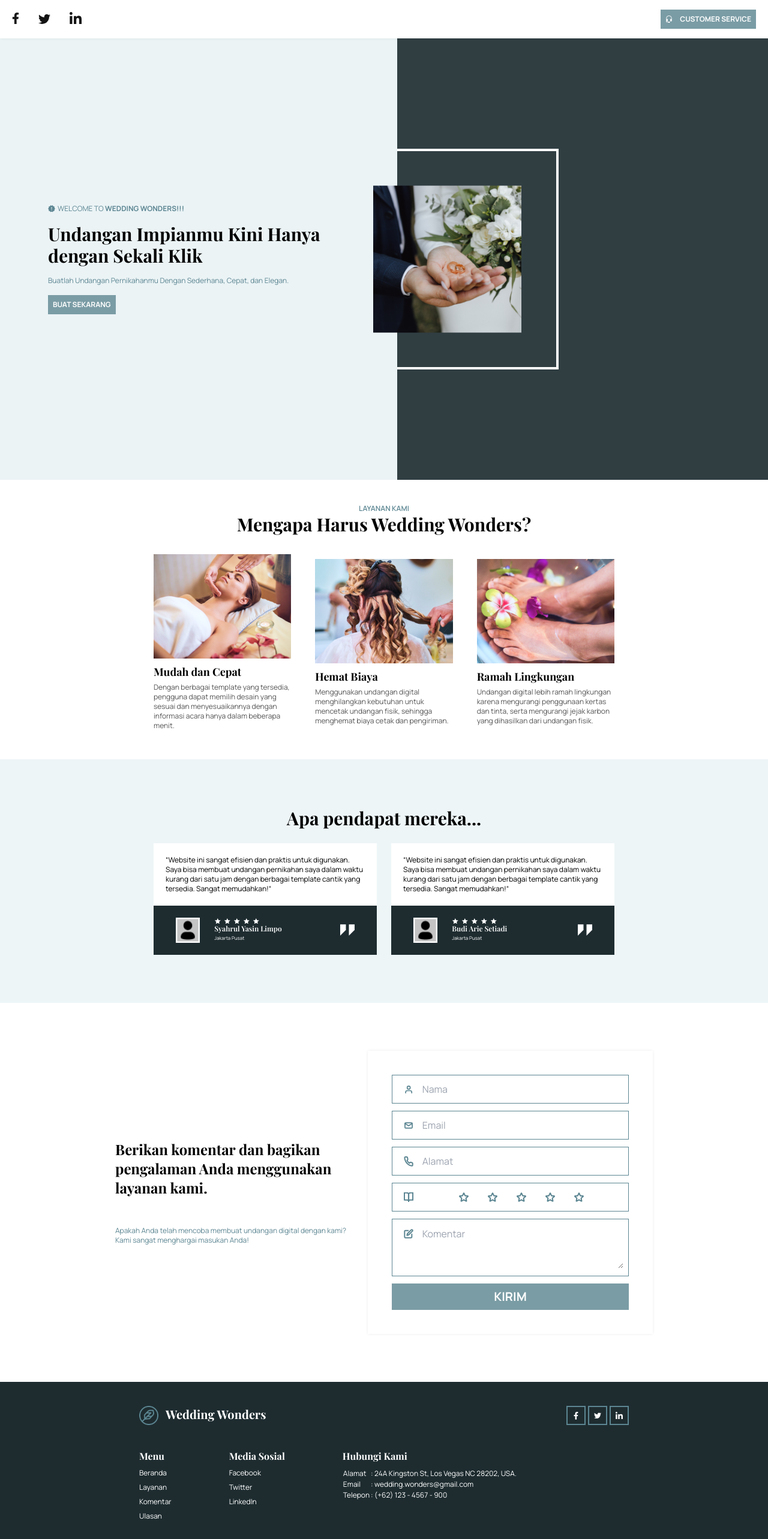
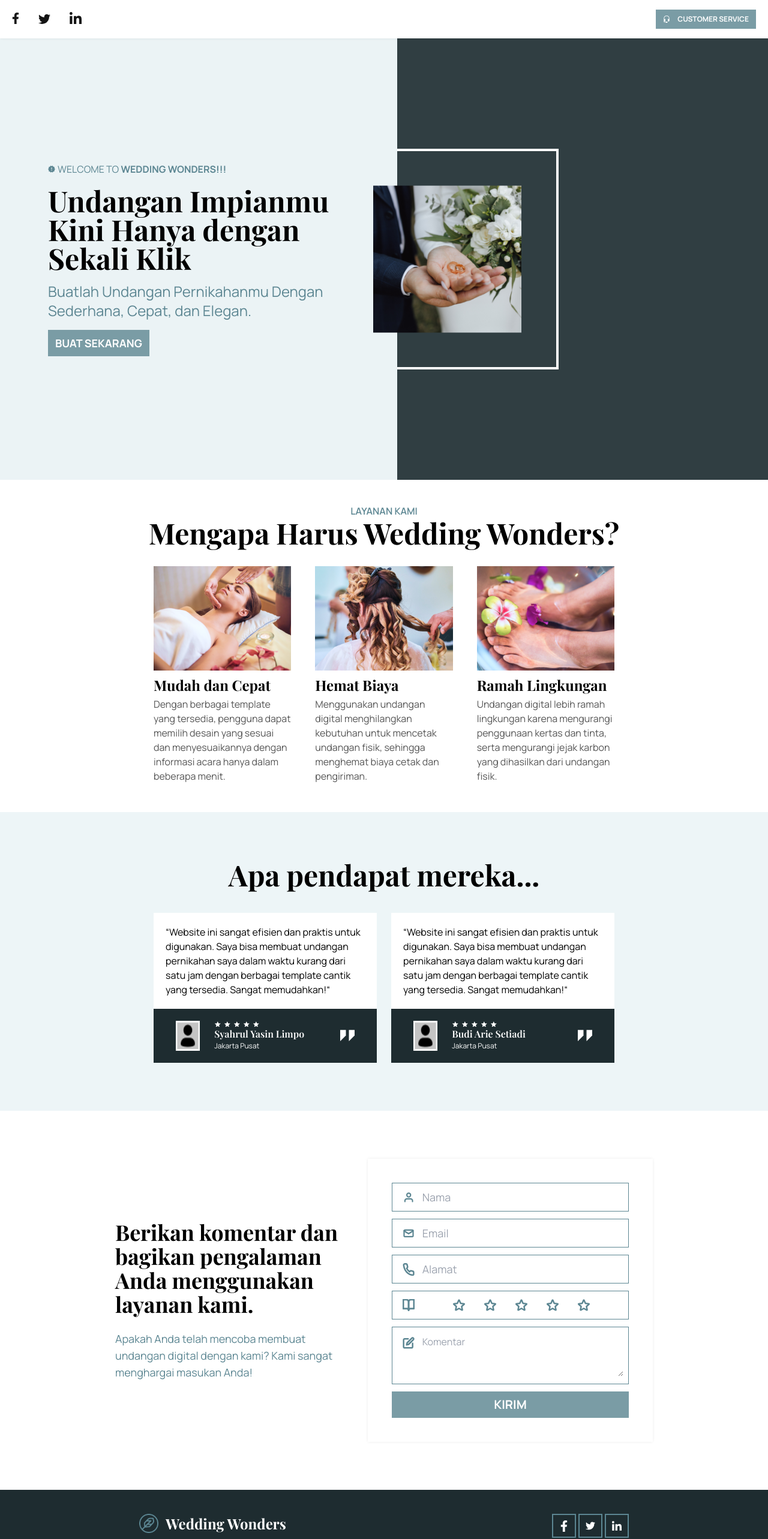
Before and after one commit to rakafebriansy/wedding-wonders-web, a Vue app: page / in a window 1280 px wide. Shown: the top 2566 px of the page at 60% size. Built offline with nearby package versions, Linux system fonts and the light colour scheme.

Commit message:
fix: desktop display's text size is too small

```diff
--- a/src/components/elements/Button.vue
+++ b/src/components/elements/Button.vue
@@ -36,7 +36,7 @@
         },
         computed: {
             fixedClass() {
-                return `bg-[#7A9CA5] inline-flex p-2 text-white justify-center items-center gap-3 font-manropeBold ${this.textSize ?? 'text-xs'} ${this.full ? 'w-full' : 'w-fit'}`
+                return `bg-[#7A9CA5] inline-flex py-2 px-3 text-white justify-center items-center gap-3 font-manropeBold ${this.textSize ?? 'text-xs'} ${this.full ? 'w-full' : 'w-fit'}`
             }
         }
     }
--- a/src/components/elements/TextBox.vue
+++ b/src/components/elements/TextBox.vue
@@ -1,7 +1,7 @@
 <template>
-    <label :for="id" class="border border-[#5C8692] text-[#fbebeb] w-full flex justify-start px-2 py-3 h-12">
+    <label :for="id" class="border border-[#5C8692] text-[#fbebeb] w-full flex justify-start px-2 py-3 h-12 lg:text-lg">
         <div class="w-[10%] flex justify-center items-center">
-            <component :is="icon" classname="w-4" color="#5C8692"></component>
+            <component :is="icon" classname="w-4 lg:w-5" color="#5C8692"></component>
         </div>
         <input type="text" :id="id" :name="name" class="h-full w-[90%] outline-none text-[#555555] px-1" :placeholder="placeholder">
     </label>
--- a/src/components/elements/TextareaBox.vue
+++ b/src/components/elements/TextareaBox.vue
@@ -1,7 +1,7 @@
 <template>
     <label :for="id" class="border border-[#5C8692] text-[#fbebeb] w-full flex items-start justify-start px-2 py-3 h-24">
         <div class="w-[10%] flex justify-center items-center py-1">
-            <component :is="icon" classname="w-4" color="#5C8692"></component>
+            <component :is="icon" classname="w-4 lg:w-5" color="#5C8692"></component>
         </div>
         <textarea maxlength="200" :id="id" :placeholder="placeholder" :name="name" id="" class="h-full w-[90%] outline-none text-[#555555] px-1"></textarea>
     </label>
--- a/src/components/fragments/Card.vue
+++ b/src/components/fragments/Card.vue
@@ -1,9 +1,9 @@
 <template>
-    <div class="w-full flex flex-col text-xs justify-between">
+    <div class="w-full flex flex-col text-xs lg:text-base justify-between">
         <img :src="image" class="w-full h-[50%]">
         <div class="py-2 w-full flex flex-col gap-1 h-[50%]">
-            <h2 class=" font-playfairDisplayBold text-lg">{{ title }}</h2>
-            <p class="text-[#555555]"><slot></slot></p>
+            <h2 class=" font-playfairDisplayBold text-lg lg:text-2xl">{{ title }}</h2>
+            <p class="text-[rgb(85,85,85)]"><slot></slot></p>
         </div>
     </div>
 </template>
--- a/src/components/fragments/CommentBox.vue
+++ b/src/components/fragments/CommentBox.vue
@@ -1,5 +1,5 @@
 <template>
-    <div class="w-full text-xs flex flex-col font-manropeRegular bg-white">
+    <div class="w-full text-xs lg:text-base flex flex-col font-manropeRegular bg-white">
         <div class="p-5 w-full">
             <p><slot></slot></p>
         </div>
@@ -25,8 +25,8 @@
                                 <starIcon classname="w-3"/>
                             </li>
                         </ul>
-                        <h3 class=" font-playfairDisplaySemiBold text-xs">{{ name }}</h3>
-                        <p class="text-[0.5rem]">{{ from }}</p>
+                        <h3 class=" font-playfairDisplaySemiBold text-xs lg:text-base">{{ name }}</h3>
+                        <p class="text-[0.5rem] lg:text-xs">{{ from }}</p>
                     </div>
                 </div>
                 <svg class="w-6" viewBox="0 0 20 16" fill="none" xmlns="http://www.w3.org/2000/svg">
--- a/src/components/layouts/Footer.vue
+++ b/src/components/layouts/Footer.vue
@@ -4,42 +4,42 @@
             <div class="flex flex-col items-start gap-3 lg:flex-row justify-between w-full">
                 <div class="flex gap-3">
                     <img :src="logoImg" alt="" class="w-8">
-                    <h2 class=" font-playfairDisplayBold text-xl">Wedding Wonders</h2>
+                    <h2 class=" font-playfairDisplayBold text-xl lg:text-2xl">Wedding Wonders</h2>
                 </div>
                 <ul class="flex gap-1">
-                    <li class="flex justify-center w-8 h-8 items-center border-2 border-[#5C8692]">
-                        <svg class="w-2" viewBox="0 0 10 16" fill="none" xmlns="http://www.w3.org/2000/svg">
+                    <li class="flex justify-center w-8 h-8 lg:w-10 lg:h-10 items-center border-2 border-[#5C8692]">
+                        <svg class="w-2 lg:w-3" viewBox="0 0 10 16" fill="none" xmlns="http://www.w3.org/2000/svg">
                             <path d="M8.71875 9L9.15625 6.125H6.375V4.25C6.375 3.4375 6.75 2.6875 8 2.6875H9.28125V0.21875C9.28125 0.21875 8.125 0 7.03125 0C4.75 0 3.25 1.40625 3.25 3.90625V6.125H0.6875V9H3.25V16H6.375V9H8.71875Z" fill="#ffffff"/>
                         </svg>
                     </li>
-                    <li class="flex justify-center w-8 h-8 items-center border-2 border-[#5C8692]">
-                        <svg class="w-3" viewBox="0 0 16 14" fill="none" xmlns="http://www.w3.org/2000/svg">
+                    <li class="flex justify-center w-8 h-8 lg:w-10 lg:h-10 items-center border-2 border-[#5C8692]">
+                        <svg class="w-3 lg:w-4" viewBox="0 0 16 14" fill="none" xmlns="http://www.w3.org/2000/svg">
                             <path d="M14.3438 3.75C14.9688 3.28125 15.5312 2.71875 15.9688 2.0625C15.4062 2.3125 14.75 2.5 14.0938 2.5625C14.7812 2.15625 15.2812 1.53125 15.5312 0.75C14.9062 1.125 14.1875 1.40625 13.4688 1.5625C12.8438 0.90625 12 0.53125 11.0625 0.53125C9.25 0.53125 7.78125 2 7.78125 3.8125C7.78125 4.0625 7.8125 4.3125 7.875 4.5625C5.15625 4.40625 2.71875 3.09375 1.09375 1.125C0.8125 1.59375 0.65625 2.15625 0.65625 2.78125C0.65625 3.90625 1.21875 4.90625 2.125 5.5C1.59375 5.46875 1.0625 5.34375 0.625 5.09375V5.125C0.625 6.71875 1.75 8.03125 3.25 8.34375C3 8.40625 2.6875 8.46875 2.40625 8.46875C2.1875 8.46875 2 8.4375 1.78125 8.40625C2.1875 9.71875 3.40625 10.6562 4.84375 10.6875C3.71875 11.5625 2.3125 12.0938 0.78125 12.0938C0.5 12.0938 0.25 12.0625 0 12.0312C1.4375 12.9688 3.15625 13.5 5.03125 13.5C11.0625 13.5 14.3438 8.53125 14.3438 4.1875C14.3438 4.03125 14.3438 3.90625 14.3438 3.75Z" fill="#ffffff"/>
                         </svg>
                     </li>
-                    <li class="flex justify-center w-8 h-8 items-center border-2 border-[#5C8692]">
-                        <svg class="w-3" viewBox="0 0 14 14" fill="none" xmlns="http://www.w3.org/2000/svg">
+                    <li class="flex justify-center w-8 h-8 lg:w-10 lg:h-10 items-center border-2 border-[#5C8692]">
+                        <svg class="w-3 lg:w-4" viewBox="0 0 14 14" fill="none" xmlns="http://www.w3.org/2000/svg">
                             <path d="M3.125 14V4.65625H0.21875V14H3.125ZM1.65625 3.40625C2.59375 3.40625 3.34375 2.625 3.34375 1.6875C3.34375 0.78125 2.59375 0.03125 1.65625 0.03125C0.75 0.03125 0 0.78125 0 1.6875C0 2.625 0.75 3.40625 1.65625 3.40625ZM13.9688 14H14V8.875C14 6.375 13.4375 4.4375 10.5 4.4375C9.09375 4.4375 8.15625 5.21875 7.75 5.9375H7.71875V4.65625H4.9375V14H7.84375V9.375C7.84375 8.15625 8.0625 7 9.5625 7C11.0625 7 11.0938 8.375 11.0938 9.46875V14H13.9688Z" fill="#ffffff"/>
                         </svg>
                     </li>
                 </ul>
             </div>
-            <div class="flex flex-col lg:flex-row gap-3 items-start text-sm lg:text-xs w-full justify-start lg:gap-24">
+            <div class="flex flex-col lg:flex-row gap-3 items-start text-sm lg:text-base w-full justify-start lg:gap-24">
                 <ul class="flex flex-col lg:gap-2">
-                    <li class="text-lg lg:text-base font-playfairDisplayBold">Menu</li>
+                    <li class="text-lg lg:text-xl font-playfairDisplayBold">Menu</li>
                     <li><a href="">Beranda</a></li>
                     <li><a href="">Layanan</a></li>
                     <li><a href="">Komentar</a></li>
                     <li><a href="">Ulasan</a></li>
                 </ul>
                 <ul class="flex flex-col lg:gap-2">
-                    <li class="text-lg lg:text-base font-playfairDisplayBold">Media Sosial</li>
+                    <li class="text-lg lg:text-xl font-playfairDisplayBold">Media Sosial</li>
                     <li><a href="">Facebook</a></li>
                     <li><a href="">Twitter</a></li>
                     <li><a href="">LinkedIn</a></li>
                 </ul>
                 <div class="flex flex-col lg:gap-2 items-start">
-                    <h3 class="text-lg lg:text-base font-playfairDisplayBold">Hubungi Kami</h3>
+                    <h3 class="text-lg lg:text-xl font-playfairDisplayBold">Hubungi Kami</h3>
                     <table>
                         <tbody>
                             <tr class=" align-top">
--- a/src/views/Landing.vue
+++ b/src/views/Landing.vue
@@ -7,15 +7,15 @@
                     <svg class="w-3" viewBox="0 0 60 58" fill="none" xmlns="http://www.w3.org/2000/svg">
                         <path d="M60 28.5273L53.3455 20.9455L54.2727 10.9091L44.4273 8.67273L39.2727 0L30 3.98182L20.7273 0L15.5727 8.67273L5.72727 10.8818L6.65455 20.9182L0 28.5273L6.65455 36.1091L5.72727 46.1727L15.5727 48.4091L20.7273 57.0818L30 53.0727L39.2727 57.0545L44.4273 48.3818L54.2727 46.1454L53.3455 36.1091L60 28.5273ZM32.7273 42.1636H27.2727V36.7091H32.7273V42.1636ZM32.7273 31.2545H27.2727V14.8909H32.7273V31.2545Z" fill="#5C8692"/>
                     </svg>
-                    <p class="text-[#5C8692] text-xs">WELCOME TO <span class="font-manropeBold">WEDDING WONDERS!!!</span></p>
+                    <p class="text-[#5C8692] text-xs lg:text-base">WELCOME TO <span class="font-manropeBold">WEDDING WONDERS!!!</span></p>
                 </div>
                 <div class="w-full">
-                    <h1 class="font-playfairDisplayBold text-3xl">Undangan Impianmu Kini Hanya dengan Sekali Klik</h1>
+                    <h1 class="font-playfairDisplayBold text-3xl lg:text-5xl">Undangan Impianmu Kini Hanya dengan Sekali Klik</h1>
                 </div>
-                <div class="w-full text-[#5C8692] text-xs">
+                <div class="w-full text-[#5C8692] text-xs lg:text-2xl">
                     <p>Buatlah Undangan Pernikahanmu Dengan Sederhana, Cepat, dan Elegan.</p>
                 </div>
-                <Button btnType="link" link="/picker">BUAT SEKARANG</Button>
+                <Button btnType="link" link="/picker" textSize="lg:text-lg">BUAT SEKARANG</Button>
             </div>
             <div class="bg-[#303E42] w-full justify-center items-center flex p-10 relative">
                 <div class="w-[50%] h-[50%] border-white border-4 absolute top-1/2 -left-10 -translate-y-1/2 hidden lg:block"></div>
@@ -24,8 +24,8 @@
         </section>
         <section class="w-full flex-col items-center flex gap-8 py-10">
             <div class="text-center w-[90%]">
-                <p class="text-[#5C8692] font-manropeSemiBold text-xs">LAYANAN KAMI</p>
-                <h1 class=" font-playfairDisplayBold text-2xl lg:text-3xl">Mengapa Harus Wedding Wonders?</h1>
+                <p class="text-[#5C8692] font-manropeSemiBold text-xs lg:text-base">LAYANAN KAMI</p>
+                <h1 class=" font-playfairDisplayBold text-2xl lg:text-5xl">Mengapa Harus Wedding Wonders?</h1>
             </div>
             <ul class="flex flex-col items-center lg:flex-row gap-10 w-[60%]">
                 <li class="w-[80%] h-full">
@@ -39,8 +39,8 @@
                 </li>
             </ul>
         </section>
-        <section class="bg-[#EDF5F7] flex flex-col items-center gap-6 py-10 lg:py-20">
-            <h1 class="text-2xl font-playfairDisplayBold lg:text-3xl">Apa pendapat mereka...</h1>
+        <section class="bg-[#EDF5F7] flex flex-col items-center gap-6 lg:gap-10 py-10 lg:py-20">
+            <h1 class="text-2xl font-playfairDisplayBold lg:text-5xl">Apa pendapat mereka...</h1>
             <ul class="w-[70%] flex flex-col gap-6 lg:flex-row lg:w-[60%]">
                 <li>
                     <CommentBox name="Syahrul Yasin Limpo" from="Jakarta Pusat">“Website ini sangat efisien dan praktis untuk digunakan. Saya bisa membuat undangan pernikahan saya dalam waktu kurang dari satu jam dengan berbagai template cantik yang tersedia. Sangat memudahkan!“</CommentBox>
@@ -52,9 +52,9 @@
         </section>
         <section class="flex justify-center items-center py-10 lg:py-20">
             <div class="flex flex-col justify-center gap-8 items-center lg:flex-row lg:w-[70%]">
-                <div class="flex gap-3 flex-col items-center w-[80%] lg:w-[70%] lg:gap-12">
-                    <h1 class="text-2xl font-playfairDisplayBold">Berikan komentar dan bagikan pengalaman Anda menggunakan layanan kami.</h1>
-                    <p class="text-[#5C8692] text-xs">Apakah Anda telah mencoba membuat undangan digital dengan kami? Kami sangat menghargai masukan Anda!</p>
+                <div class="flex gap-3 flex-col items-center w-[80%] lg:w-[70%] lg:gap-6">
+                    <h1 class="text-2xl font-playfairDisplayBold lg:text-4xl">Berikan komentar dan bagikan pengalaman Anda menggunakan layanan kami.</h1>
+                    <p class="text-[#5C8692] text-xs lg:text-lg">Apakah Anda telah mencoba membuat undangan digital dengan kami? Kami sangat menghargai masukan Anda!</p>
                 </div>
                 <form action="" method="POST" class="w-[80%] lg:p-10 small-shadow">
                     <ul class="w-full flex flex-col gap-3">
```
Also changed, not shown: src/components/elements/StarBox.vue (+6 -6 lines).
